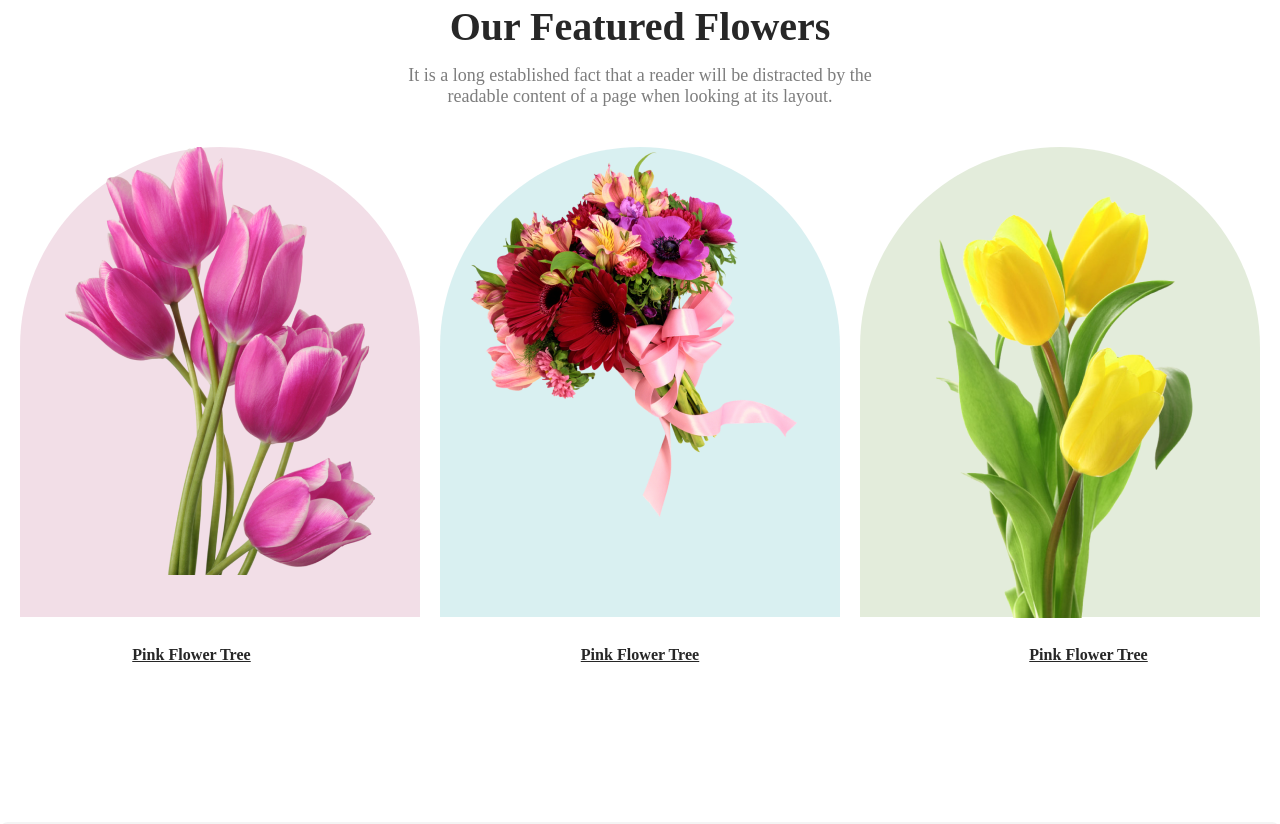
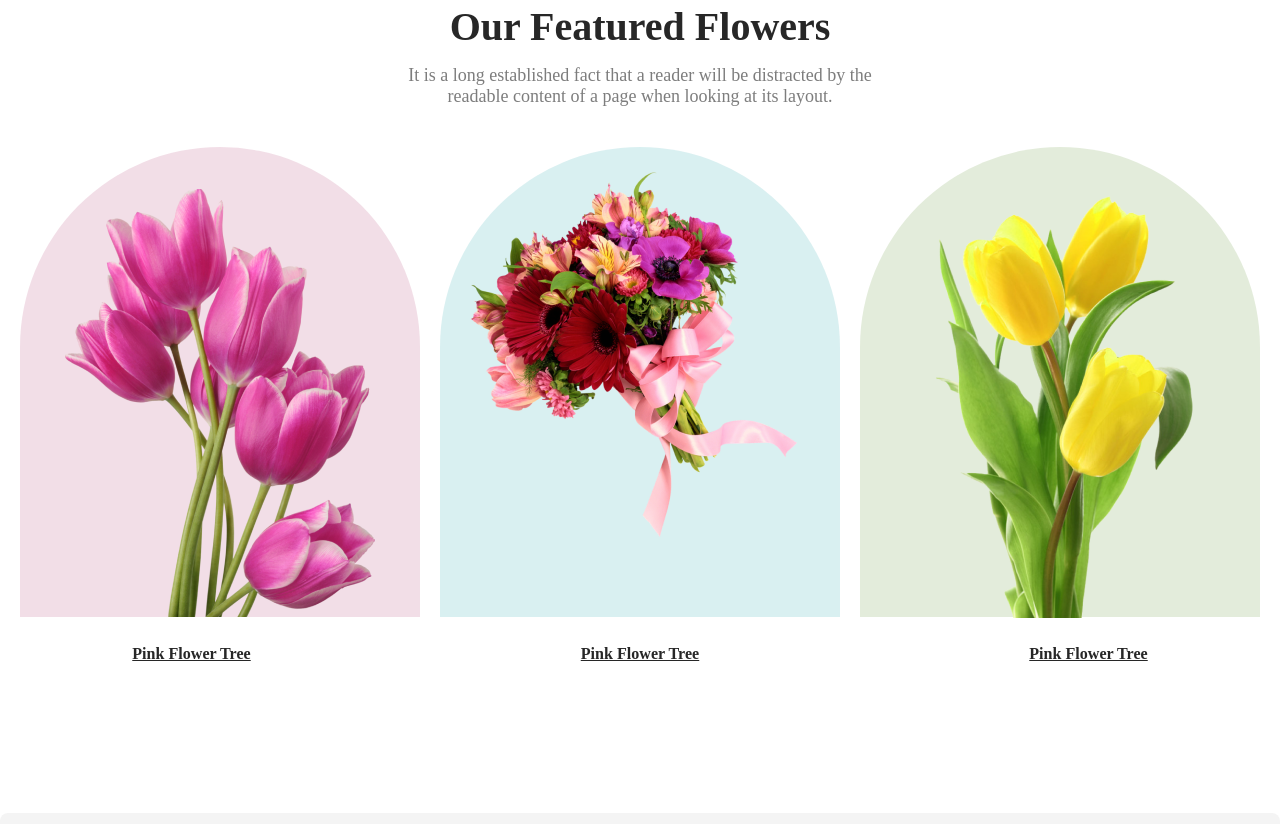
Before and after one commit to FarhadReja800/my-first-protfolio-repo, a plain HTML site: page index.html in a window 1280 px wide. Shown: the part 1096-1920 px from the top of the page. Drawn offline with Linux system fonts and the light colour scheme.

Commit message:
all check

```diff
--- a/styles/style.css
+++ b/styles/style.css
@@ -166,7 +166,6 @@
 .title{
     display: flex;
     justify-content: center;
-    justify-content: center;
     gap: 330px;
     align-items: center;
     color: #272727;
@@ -175,13 +174,15 @@
     text-align: center;
     font-size: 24px;
     font-weight: 700;
-    line-height: 35px;
     text-decoration-line: underline;
+    padding-bottom: 150px;
 }
-.title{
-    text-align: center;
-    padding-bottom: 150px;
-    margin: auto;
+.img-pink{
+    padding-top: 42px;
+}
+.img-red{
+    padding-top: 20px;
+    align-items: center;
 }
 
 .loction{
```
